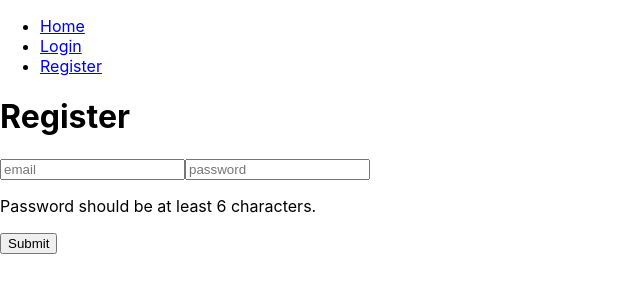
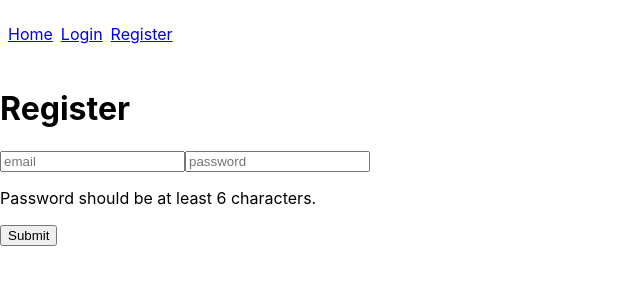
Before and after one commit to jmccallister93/starfinder_character_sheet, a React (Create React App) app: page /register in a window 1280 px wide. Shown: the top 300 px of the page, without its empty margins (0-640 px from the left). Built offline with nearby package versions, Linux system fonts and the light colour scheme; the HTML template or start-up script is replaced by a standard one.

Commit message:
have auth context working now across componenets

```diff
--- a/package.json
+++ b/package.json
@@ -3,6 +3,9 @@
   "version": "0.1.0",
   "private": true,
   "dependencies": {
+    "@chakra-ui/react": "^2.8.0",
+    "@emotion/react": "^11.11.1",
+    "@emotion/styled": "^11.11.0",
     "@supabase/supabase-js": "^2.33.1",
     "@testing-library/jest-dom": "^5.17.0",
     "@testing-library/react": "^13.4.0",
@@ -13,6 +16,7 @@
     "curl": "^0.1.4",
     "dotenv": "^16.3.1",
     "express-session": "^1.17.3",
+    "framer-motion": "^10.16.4",
     "mongoose": "^7.5.0",
     "node": "^20.5.1",
     "passport": "^0.6.0",
--- a/src/App.js
+++ b/src/App.js
@@ -1,22 +1,22 @@
-import React from 'react';
-import { BrowserRouter as Router, Route, Link, Routes } from 'react-router-dom';
-import Login from './pages/Login';
-import Register from './pages/Register';
-import Header from './components/Header';
+import React from "react";
+import { BrowserRouter as Router, Route, Link, Routes } from "react-router-dom";
+import Login from "./pages/Login";
+import Register from "./pages/Register";
+import Header from "./components/Header";
+import { AuthProvider } from "./contexts/AuthContext";
 
 function App() {
-
   return (
+    <AuthProvider>
       <Router>
-      <div className="App">
           <Header />
           <Routes>
             <Route path="/login" element={<Login />} />
             <Route path="/register" element={<Register />} />
             <Route path="/" element={<div>Home Page</div>} />
           </Routes>
-      </div>
       </Router>
+    </AuthProvider>
   );
 }
 
--- a/src/components/Header.js
+++ b/src/components/Header.js
@@ -1,19 +1,46 @@
-import { BrowserRouter as Router, Route, Link, Routes } from 'react-router-dom';
+import React from "react";
+import { Link } from "react-router-dom";
+import { Box, Flex, Text, Button } from "@chakra-ui/react";
+import { useAuth } from "../contexts/AuthContext"; // import the hook
+
 
 const Header = (props) => {
-    return ( <><nav>
-        <ul>
-          <li>
-            <Link to="/">Home</Link>
-          </li>
-          <li>
-            <Link to="/login">Login</Link>
-          </li>
-          <li>
-            <Link to="/register">Register</Link>
-          </li>
-        </ul>
-      </nav></> );
-}
+  const { isAuthenticated, userEmail, setIsAuthenticated, setUserEmail } =
+    useAuth(); // use the hook
+    console.log('Header values:', isAuthenticated, userEmail);
+
+  const logout = () => {
+    // Perform logout logic here, and then:
+    setIsAuthenticated(false);
+    setUserEmail("");
+  };
+
+  return (
+    <Box bg="teal.400" p={4} color="white">
+      <Flex align="center">
+        <Text p={4}>
+          <Link to="/">Home</Link>
+        </Text>
+        {!isAuthenticated ? (
+          <>
+            <Text p={4}>
+              <Link to="/login">Login</Link>
+            </Text>
+            <Text p={4}>
+              <Link to="/register">Register</Link>
+            </Text>
+          </>
+        ) : (
+          <>
+            <Text p={4}>{`Logged in as ${userEmail}`}</Text>
+            <Button colorScheme="teal" variant="outline" onClick={logout}>
+              Logout
+            </Button>
+          </>
+        )}
+      </Flex>
+    </Box>
+  );
+};
 
 export default Header;
--- a/src/contexts/AuthContext.js
+++ b/src/contexts/AuthContext.js
@@ -0,0 +1,17 @@
+// AuthContext.js
+import React, { createContext, useState, useContext, useEffect } from 'react';
+
+export const AuthContext = createContext();
+
+export const useAuth = () => useContext(AuthContext);
+
+export const AuthProvider = ({ children }) => {
+  const [isAuthenticated, setIsAuthenticated] = useState(false);
+  const [userEmail, setUserEmail] = useState("");
+  console.log('Current values:', isAuthenticated, userEmail);
+  return (
+    <AuthContext.Provider value={{ isAuthenticated, setIsAuthenticated, userEmail, setUserEmail }}>
+      {children}
+    </AuthContext.Provider>
+  );
+};
--- a/src/pages/Login.js
+++ b/src/pages/Login.js
@@ -1,14 +1,23 @@
-import React, { useState } from "react";
+import React, { useState, useEffect } from "react";
 import axios from "axios";
-import { useNavigate } from 'react-router-dom';
+import { useNavigate, useLocation } from 'react-router-dom';
+import { useAuth } from '../contexts/AuthContext';  // Import the hook
 
 
 const Login = (props) => {
   const [loginEmail, setLoginEmail] = useState("");
   const [loginPassword, setLoginPassword] = useState("");
   const [errorMsg, setErrorMsg] = useState("");
-  const [isAuthenticated, setIsAuthenticated] = useState(false); // New state variable
   const navigate = useNavigate();
+  const location = useLocation();  // Initialize location
+
+  const { isAuthenticated, setIsAuthenticated, setUserEmail } = useAuth();
+
+  useEffect(() => {
+    if (location.state && location.state.email) {
+      setLoginEmail(location.state.email);  // Set email from state if exists
+    }
+  }, [location.state]);
 
 
   const login = async () => {
@@ -30,6 +39,9 @@ const Login = (props) => {
       setErrorMsg("");
       if (res.status === 200) {
         console.log('Login successful');
+        console.log('Setting isAuthenticated to true and userEmail to', loginEmail);
+        setIsAuthenticated(true);
+        setUserEmail(loginEmail);
         navigate('/');
       }
     } catch (err) {
--- a/src/pages/Register.js
+++ b/src/pages/Register.js
@@ -1,11 +1,13 @@
 import React, { useState } from "react";
 import axios from "axios";
+import { useNavigate } from 'react-router-dom';
 
 const Register = () => {
   const [registerEmail, setRegisterEmail] = useState("");
   const [registerPassword, setRegisterPassword] = useState("");
   const [errorMsg, setErrorMsg] = useState("");
   const [successMsg, setSuccessMsg] = useState("");
+  const navigate = useNavigate();  // Initialize navigate
 
   const validatePassword = (password) => {
     // Assuming you require at least 6 characters as mentioned in the Supabase settings
@@ -35,11 +37,16 @@ const Register = () => {
       .then((res) => {
         setErrorMsg("");
         setSuccessMsg("Registration successful. A verification email has been sent to you.");
-        console.log(res);
+        navigate('/login', { state: { email: registerEmail }}); // Navigate to login with email as state
       })
       .catch((err) => {
         if (err.response && err.response.data) {
-          setErrorMsg(err.response.data);
+          if (err.response.data.includes("Email already in use")) {
+            setErrorMsg("Email already in use.");
+            navigate('/login', { state: { email: registerEmail }}); // Navigate to login with email as state
+          } else {
+            setErrorMsg("An error occurred.");
+          }
         }
       });
   };
```
Also changed, not shown: 2 other files (tests, documents, lock files or other folders). Lines whose indentation alone changed are shown as unchanged.
